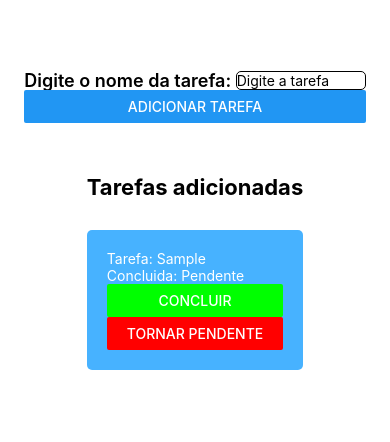
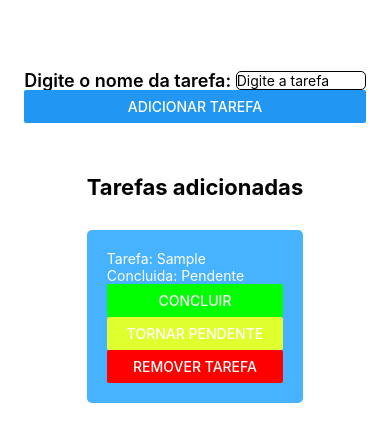
Before and after one commit to ErikEvertonRodrigues/Lista-de-tarefas-mobile-app, a React Native app: screen / in a window 390 px wide. Both pictures are taken after typing "Sample" into the empty fields and a click on the button "ADICIONAR TAREFA". Shown: the top 442 px of the page. Built offline with nearby package versions, Linux system fonts and the light colour scheme.

Commit message:
feat: add a remove task button

```diff
--- a/App.tsx
+++ b/App.tsx
@@ -39,6 +39,12 @@ export default function App() {
     ));
   }
 
+  function removeTask(id: number) {
+    setTasks(prevTasks => prevTasks.filter(task =>
+      task.id !== id
+    ))
+  }
+
   return (
     <View style={styles.container}>
       <View style={styles.topContainer}>
@@ -71,12 +77,18 @@ export default function App() {
                 <Button
                   title='concluir'
                   color='#0f0'
-                  onPress={() => toggleTaskDone(item.id, true)}/>
+                  onPress={() => toggleTaskDone(item.id, true)}
+                />
                 <Button
                   title='Tornar pendente'
+                  color='#e0ff2eff'
+                  onPress={() => toggleTaskDone(item.id, false)}
+                />
+                <Button
+                  title='remover tarefa'
                   color='#f00'
-                  onPress={() => toggleTaskDone(item.id, false)}
-                  />
+                  onPress={() => removeTask(item.id)}
+                />
               </View>
             ))
           }
```
